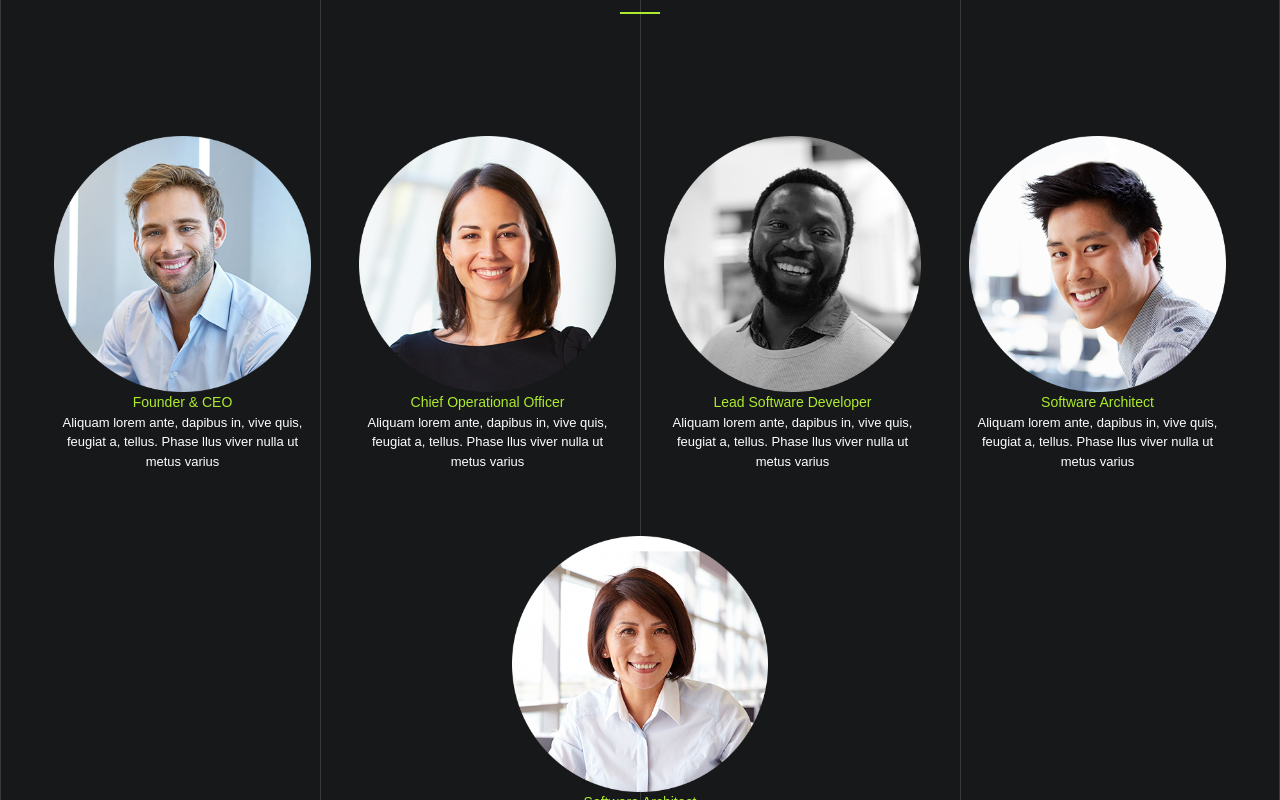
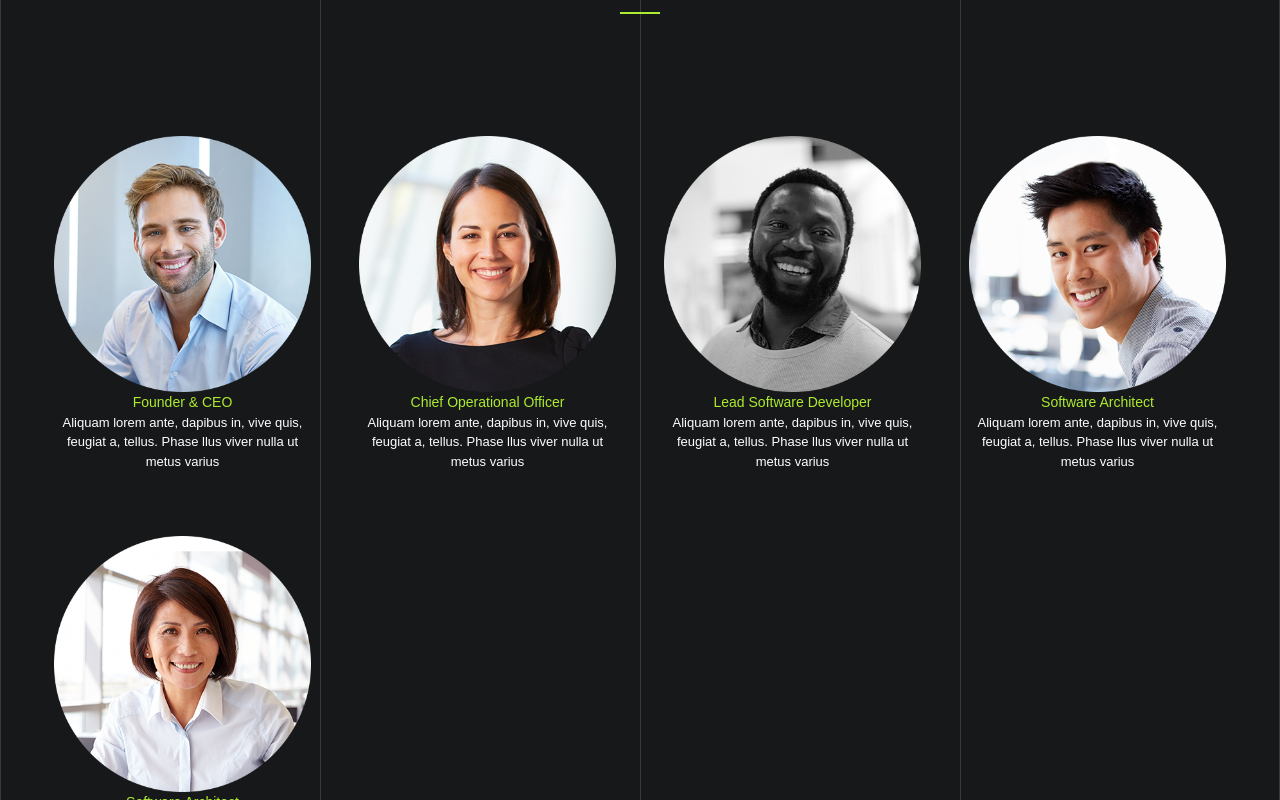
Before and after one commit to QuoccNguyenn/Bitpal-space, a React app in the folder pegaswap-main/: page / in a window 1280 px wide. Shown: the part 4600-5400 px from the top of the page. Built offline with nearby package versions, Linux system fonts and the light colour scheme.

Commit message:
adjust align

```diff
--- a/pegaswap-main/src/components/OurTeam/OurTeam.jsx
+++ b/pegaswap-main/src/components/OurTeam/OurTeam.jsx
@@ -190,13 +190,17 @@ const BodyContainer = styled.div`
     display: flex;
     flex-direction: row;
     flex-wrap: wrap;
-    justify-content: center;
+    justify-content: start;
     margin-top: 10%;
 
     @media screen and (min-width: 1500px){
         .advistors{
             max-width: 20%;
         }
+    }
+
+    @media screen and (max-width: 768px){
+        justify-content: center;
     }
 `
 
```
Also changed, not shown: 1 other file (tests, documents, lock files or other folders).
